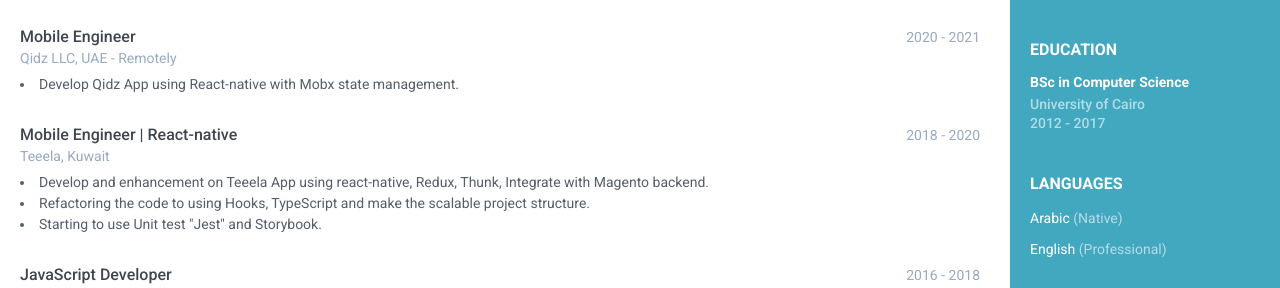
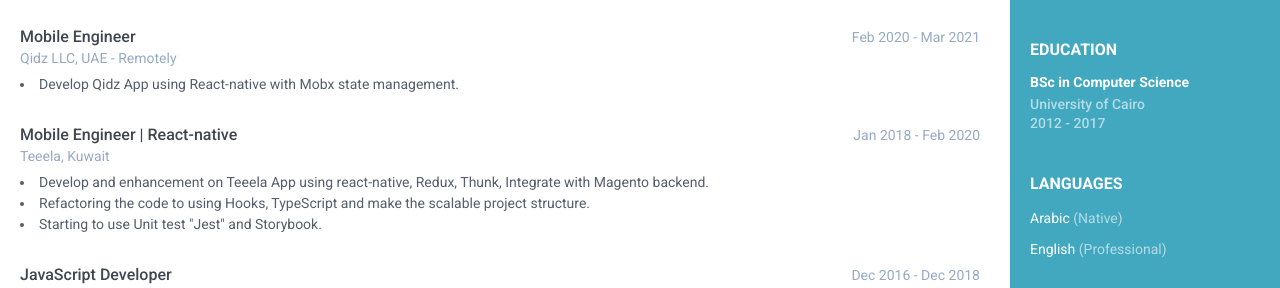
Before and after one commit to AbdelhalimAhmed/AbdelhalimAhmed.github.io, a plain HTML site: page index.html in a window 1280 px wide. Shown: the part 511-799 px from the top of the page. Drawn offline with Linux system fonts and the light colour scheme.

Commit message:
update cv 8

```diff
--- a/index.html
+++ b/index.html
@@ -204,7 +204,7 @@
             <div class="meta">
               <div class="upper-row">
                 <h3 class="job-title">Mobile Engineer</h3>
-                <div class="time">2020 - 2021</div>
+                <div class="time">Feb 2020 - Mar 2021</div>
               </div>
               <!--//upper-row-->
               <div class="company">Qidz LLC, UAE - Remotely</div>
@@ -222,7 +222,7 @@
             <div class="meta">
               <div class="upper-row">
                 <h3 class="job-title">Mobile Engineer | React-native</h3>
-                <div class="time">2018 - 2020</div>
+                <div class="time">Jan 2018 - Feb 2020</div>
               </div>
               <!--//upper-row-->
               <div class="company">Teeela, Kuwait</div>
@@ -249,7 +249,7 @@
             <div class="meta">
               <div class="upper-row">
                 <h3 class="job-title">JavaScript Developer</h3>
-                <div class="time">2016 - 2018</div>
+                <div class="time">Dec 2016 - Dec 2018</div>
               </div>
               <!--//upper-row-->
               <div class="company">Shopz.io, Egypt</div>
```
